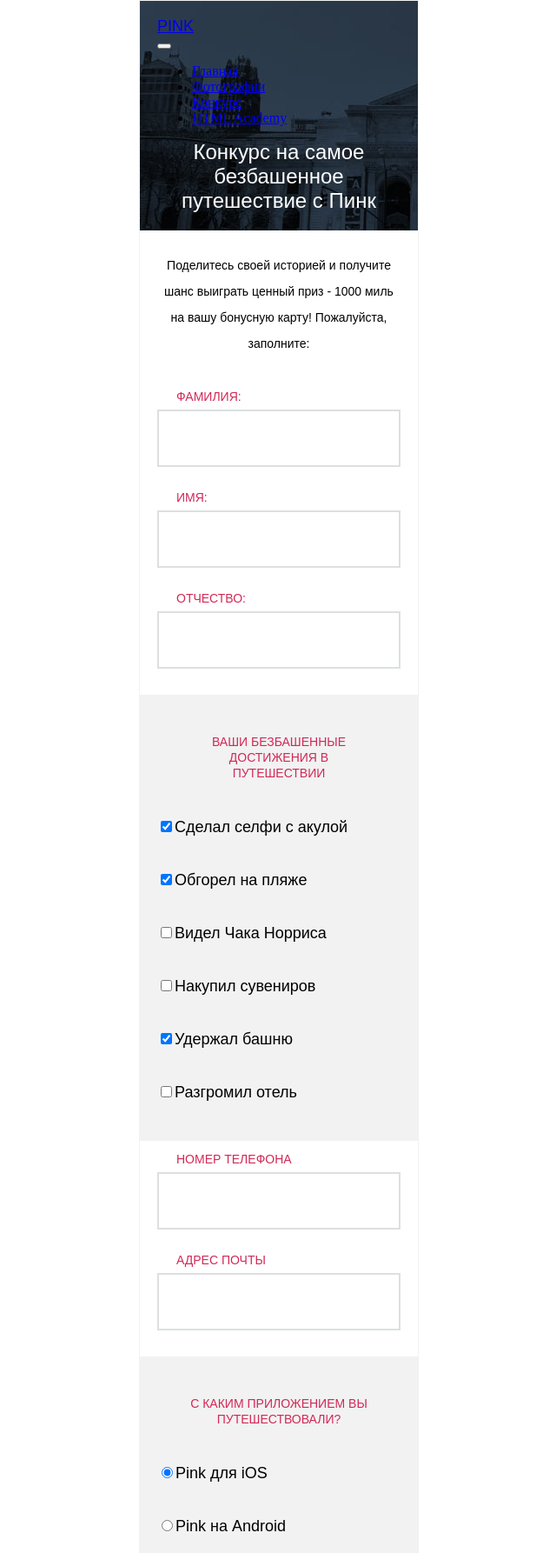
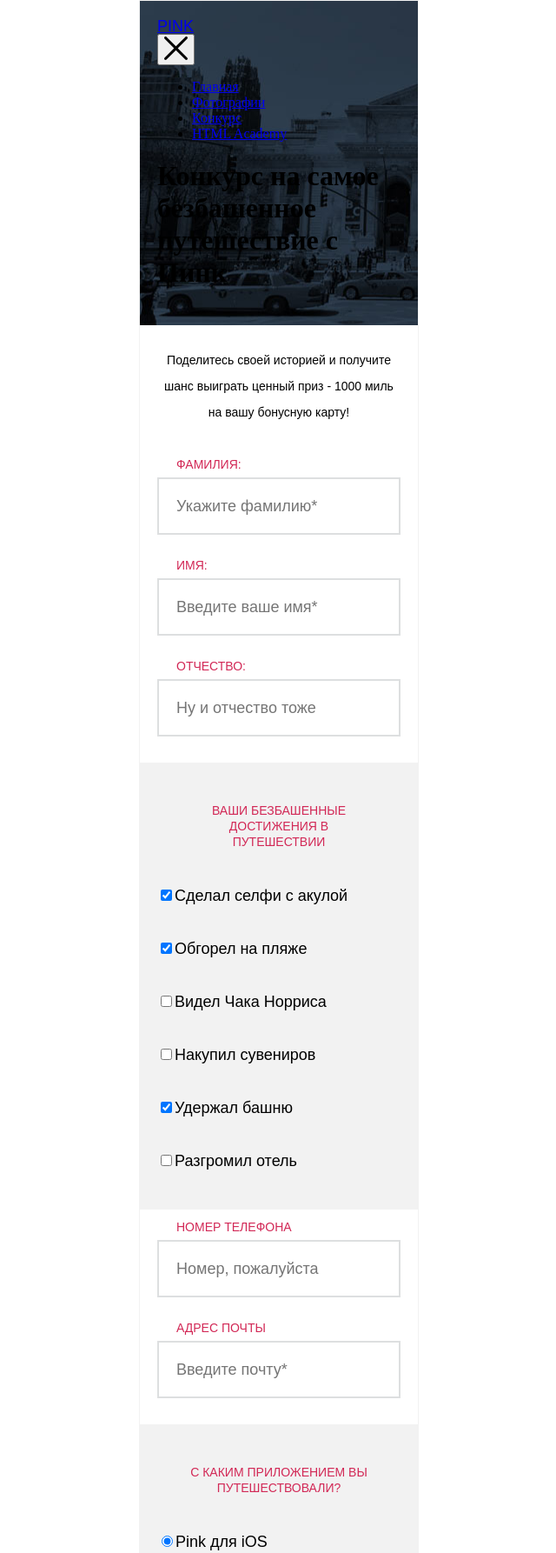
Before and after one commit to simonenko89/109617-pink, a website: page form.html in a window 1280 px wide. Shown: the top 1786 px of the page at 87% size, without its empty margins (319-959 px from the left). Drawn offline with nearby package versions, Linux system fonts and the light colour scheme; files that its build step writes are made by us from their sources; files whose address does not match are found by name; a web font is replaced by a local one.

Commit message:
Правки1

```diff
--- a/form.html
+++ b/form.html
@@ -10,8 +10,8 @@
       <div class="page-header__logo">
         <a class="page-header__link" href="index.html">Pink</a>
       </div>
-      <nav class="main-nav  main-nav--closed  main-nav--nojs">
-        <button class="main-nav__toggle" type="button"></button>
+      <nav class="main-nav  main-nav--nojs">
+        <button class="main-nav__toggle"><img src="img/icon-no.svg" alt="no-menu"></button>
         <div class="main-nav__wrapper">
           <ul class="main-nav__list">
             <li class="main-nav__item"><a href="#">Главная</a></li>
@@ -21,22 +21,22 @@
           </ul>
         </div>
       </nav>
-      <div class="page-header__wrapper">
+      <div class="page-header__promo">
         <h1>Конкурс на самое безбашенное путешествие с Пинк</h1>
       </div>
     </header>
     <div class="person-form">
-      <p class="person-form__preview">Поделитесь своей историей и получите шанс выиграть ценный приз - 1000 миль на вашу бонусную карту! Пожалуйста, заполните:</p>
+      <p class="person-form__preview">Поделитесь своей историей и получите шанс выиграть ценный приз - 1000 миль на вашу бонусную карту!</p>
       <form class="person-form__form" action="https://echo.htmlacademy.ru/" method="get">
         <fieldset class="person-form__fio">
           <label>Фамилия:<br>
-          <input type="text" name="last_nm" required><br>
+            <input type="text" name="last_nm" placeholder="Укажите фамилию*" required><br>
           </label>
           <label>Имя:<br>
-          <input type="text" name="first_nm" required><br>
+          <input type="text" name="first_nm" placeholder="Введите ваше имя*" required><br>
           </label>
           <label>Отчество:<br>
-          <input type="text" name="middle_nm"><br>
+          <input type="text" name="middle_nm" placeholder="Ну и отчество тоже" ><br>
           </label>
         </fieldset>
         <fieldset class="person-form__achievments">
@@ -62,10 +62,10 @@
         </fieldset>
         <fieldset class="person-form__contacts">
           <label>Номер телефона<br>
-          <input type="text" name="phone_num"><br>
+          <input type="text" name="phone_num" placeholder="Номер, пожалуйста" ><br>
           </label>
           <label>Адрес почты<br>
-          <input type="text" name="email_addr" required><br>
+          <input type="text" name="email_addr" placeholder="Введите почту*" required><br>
           </label>
         </fieldset>
         <fieldset class="person-form__application">
@@ -82,10 +82,10 @@
         </fieldset>
         <fieldset class="person-form__emotions">
           <h3>Опишите свои эмоции</h3>
-          <textarea name="describe_emotions">Можно прям в красках, не стесняясь в выражениях</textarea>
+          <textarea name="describe_emotions" placeholder="Можно прям в красках, не стесняясь в выражениях"></textarea>
         </fieldset>
         <div class="person-form__submit-block">
-          <input class="person-form__sumbit-btn" type="submit" value="Отправить форму">
+          <input class="person-form__submit-btn" type="submit" value="Отправить форму">
           <p><span class="person-form__required">*</span>-обязательные поля</p>
         </div>
       </form>
@@ -100,7 +100,7 @@
         <li class="page-footer__social-play"><a href="#"><img src="img/icon-youtube.svg" alt="twitter-icon"></a></li>
       </ul>
       <div class="page-footer__copyright">
-        Разработано<a href="https://htmlacademy.ru/"><img src="img/logo-htmlacademy.svg" alt="HTML Academy icon"></a>
+        <a href="https://htmlacademy.ru/">Разработано</a>
       </div>
     </div>
   </body>
```
